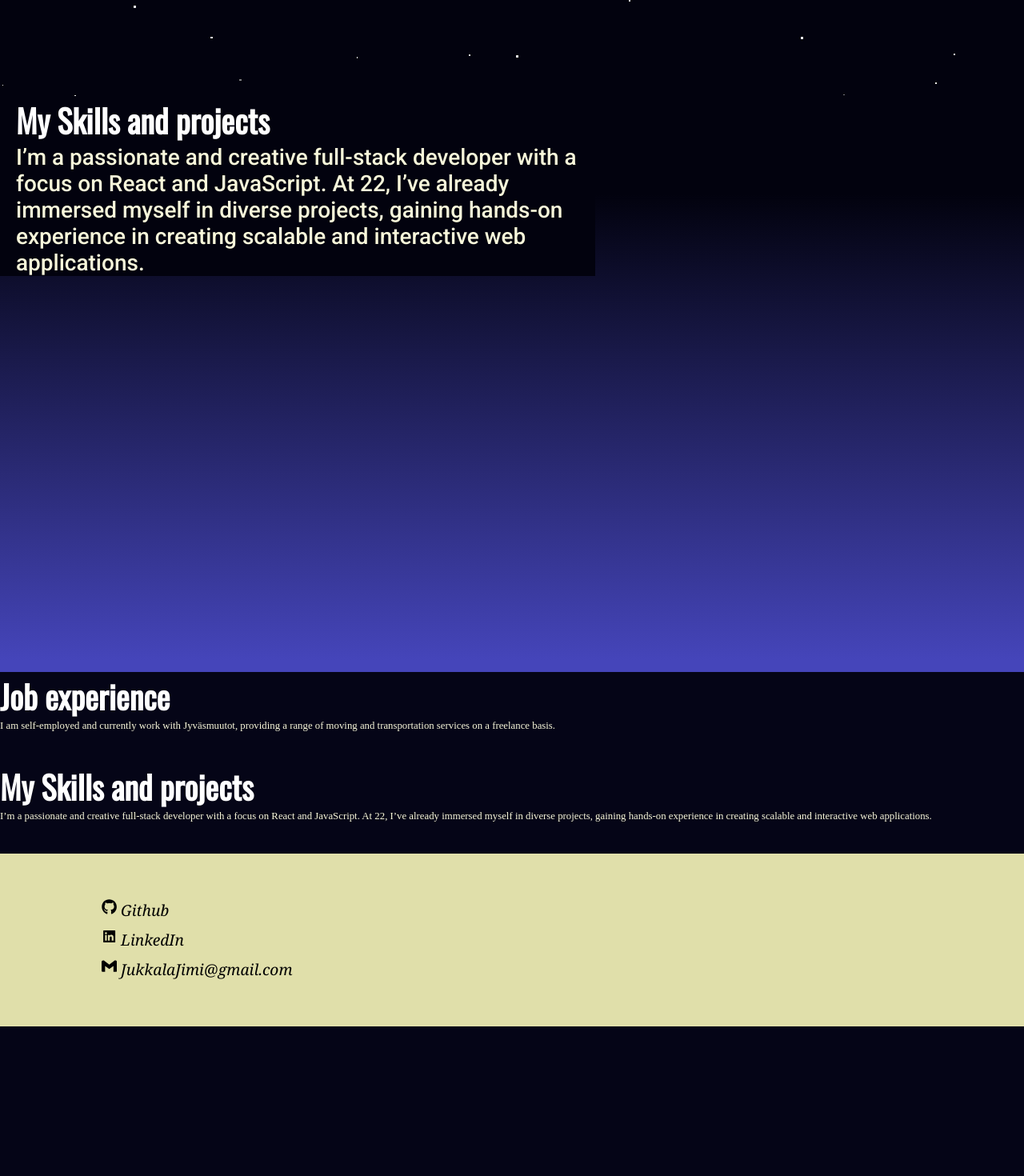
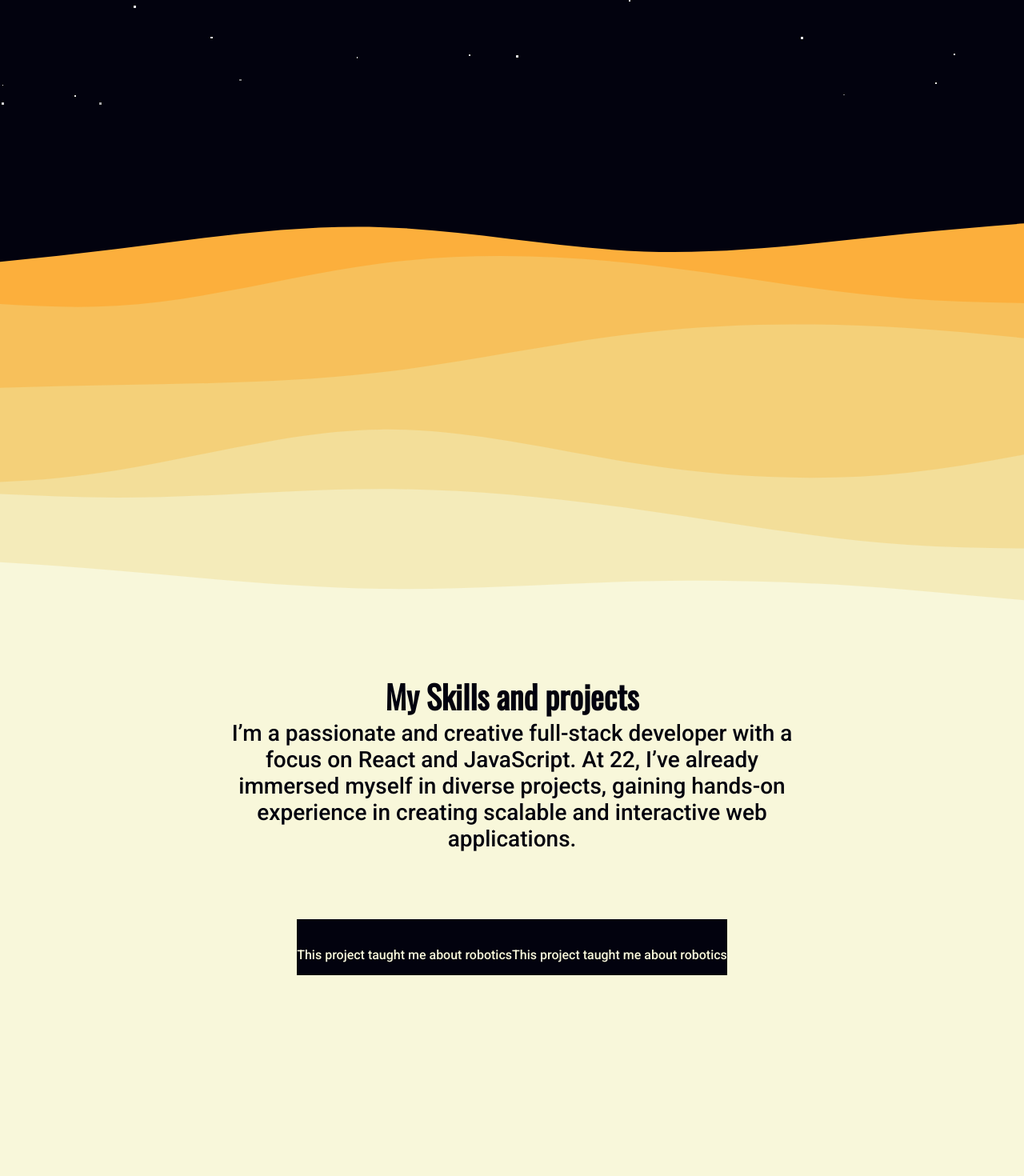
Before and after one commit to Jimpsoni/PortfolioWebPage, a React (Vite) app in the folder Frontend/: page / in a window 1280 px wide. Shown: the part 800-2270 px from the top of the page at 80% size. Before the commit the page ends 2083 px from the top, so only its background shows below. Built offline with nearby package versions, Linux system fonts and the light colour scheme; a web font is replaced by a local one.

Commit message:
Updated the layout

```diff
--- a/Frontend/src/components/contactme/index.jsx
+++ b/Frontend/src/components/contactme/index.jsx
@@ -15,10 +15,10 @@ const ContactMe = ({ open, setOpen }) => {
       <div id='popup'>
         <h3>My Contact Info</h3>
         <div>
-          <div id='github' className='slider'> Github </div>
-          <div id='linkedIn' className='slider'> LinkedIn </div>
-          <div id='gmail' className='slider'> Gmail </div>
-          <div id='phone' className='slider'> Phone </div>
+          <a href='https://github.com/Jimpsoni' target="_blank" rel="noopener noreferrer"><div id='github' className='slider'> Github </div></a>
+          <a href='https://linkedin.com/in/jimi-jukkala-820877261' target="_blank" rel="noopener noreferrer"><div id='linkedIn' className='slider'> LinkedIn </div></a>
+          <a href='mailto: jukkalajimi@gmail.com' target="_blank" rel="noopener noreferrer"><div id='gmail' className='slider'> Gmail </div></a>
+          <a><div id='phone' className='slider' target="_blank" rel="noopener noreferrer"> Phone </div></a>
         </div>
       </div>
     </>
--- a/Frontend/src/components/maincontent/index.jsx
+++ b/Frontend/src/components/maincontent/index.jsx
@@ -16,22 +16,35 @@ const MainContent = () => {
             </p>
             <h2 className='subheading'>About me</h2>
             <p className='sectionText'>
-              I am 22 years old, I love to play disc golf and love to learn new
+              I am 22 years old, I love playing disc golf and love to learn new
               technologies. Currently tinkering with arduino projects
             </p>
           </div>
         </section>
       </div>
 
+      <div className='spacer layer1'></div>
+
       <div id='experince'>
-        <section className='section'>
-          <h2 className='subheading'>My Skills and projects</h2>
-          <p className='sectionText'>
+        <section className='whiteSection'>
+          <h2 className='subheading2'>My Skills and projects</h2>
+          <p className='whiteSectionText'>
             I&rsquo;m a passionate and creative full-stack developer with a
             focus on React and JavaScript. At 22, I&rsquo;ve already immersed
             myself in diverse projects, gaining hands-on experience in creating
             scalable and interactive web applications.
           </p>
+
+          <div id='projectCards'>
+            <div id='project'>
+              <img />
+              <p>This project taught me about robotics</p>
+            </div>
+            <div id='project'>
+            <img />
+              <p>This project taught me about robotics</p>
+            </div>
+          </div>
         </section>
       </div>
 
--- a/Frontend/src/components/maincontent/styles.css
+++ b/Frontend/src/components/maincontent/styles.css
@@ -19,10 +19,8 @@
   display: flex;
   justify-content: center;
   font-family: 'Roboto', sans-serif;
-  display: block;
   z-index: 1;
-  background: rgb(2,2,14);
-  background: linear-gradient(180deg, rgba(2,2,14,1) 17%, rgba(69,69,186,1) 98%);
+  background-color: #f8f7da;
 }
 
 
@@ -44,11 +42,43 @@
   color: white;
 }
 
+.subheading2 {
+  margin: 0;
+  padding: 0;
+  font-size: 2.5rem;
+  font-family: 'Oswald';
+  color: #02020e;
+}
+
+
 .sectionText {
   font-size: 0.8em;
   margin: 0;
   margin-bottom: 3em;
   color: #f8f7da;
+  z-index: 3;
+}
+
+
+.whiteSection {
+  width: 55%;
+  min-height: 200px;
+  padding-left: 20px;
+  padding-right: 20px;
+  background-color: #f8f7da;
+  font-size: 35px;
+  display: flex;
+  flex-direction: column;
+  align-items: center;
+}
+
+
+.whiteSectionText {
+  font-size: 0.8em;
+  margin: 0;
+  margin-bottom: 3em;
+  color: #02020e;
+  text-align: center;
   z-index: 3;
 }
 
@@ -90,7 +120,30 @@
   width: 100%;
 }
 
+.spacer {
+  aspect-ratio: 960/540;
+  width: 100%;
+  height: 10%;
+  background-repeat: no-repeat;
+  background-position: center;
+  background-size: cover;
+}
 
+.layer1 {
+  background-image: url('../../assets/layered-waves-haikei.svg');
+}
+
+
+#projectCards {
+  display: grid;
+  grid-template-columns: repeat(2, 2fr);
+}
+
+#project {
+  background-color: #02020e;
+  color: #f8f7da;
+  font-size: 1rem;
+}
 
 
 @media (max-width:985px) {
```
